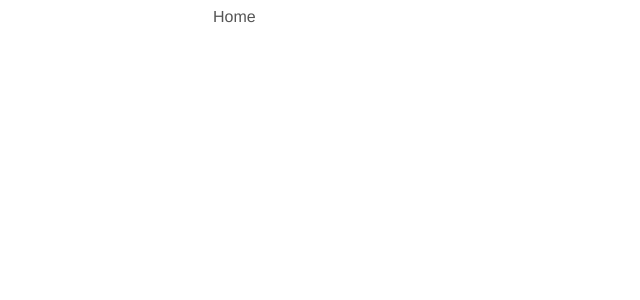
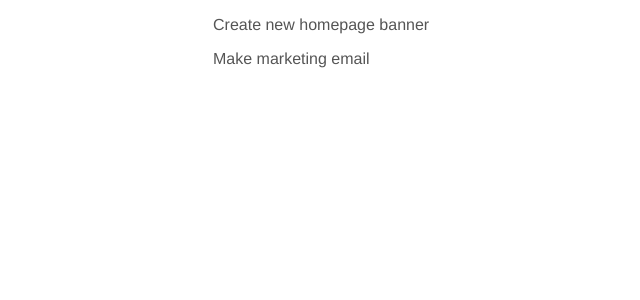
Before and after one commit to imraminradmand/Project-Planner, a Vue app in the folder project-planner/: page / in a window 1280 px wide. Shown: the top 300 px of the page, without its empty margins (127-767 px from the left). Built offline with nearby package versions, Linux system fonts and the light colour scheme; data requests are answered from the project's data file.

Commit message:
fixed fetch from json server

```diff
--- a/project-planner/src/views/Home.vue
+++ b/project-planner/src/views/Home.vue
@@ -1,6 +1,10 @@
 <template>
   <div class="home">
-    Home
+    <div v-if="projects.length">
+      <div v-for="project in projects" :key="project.id">
+        <p>{{project.title}}</p>
+      </div>
+    </div>
   </div>
 </template>
 
@@ -16,7 +20,7 @@
     }
   },
   mounted() {
-    fetch ('https://localhost:3000/projects')
+    fetch ('http://localhost:3000/projects')
       .then(res => res.json())
       .then(data => this.projects = data)
       .catch(err => console.log(err.message))
```
